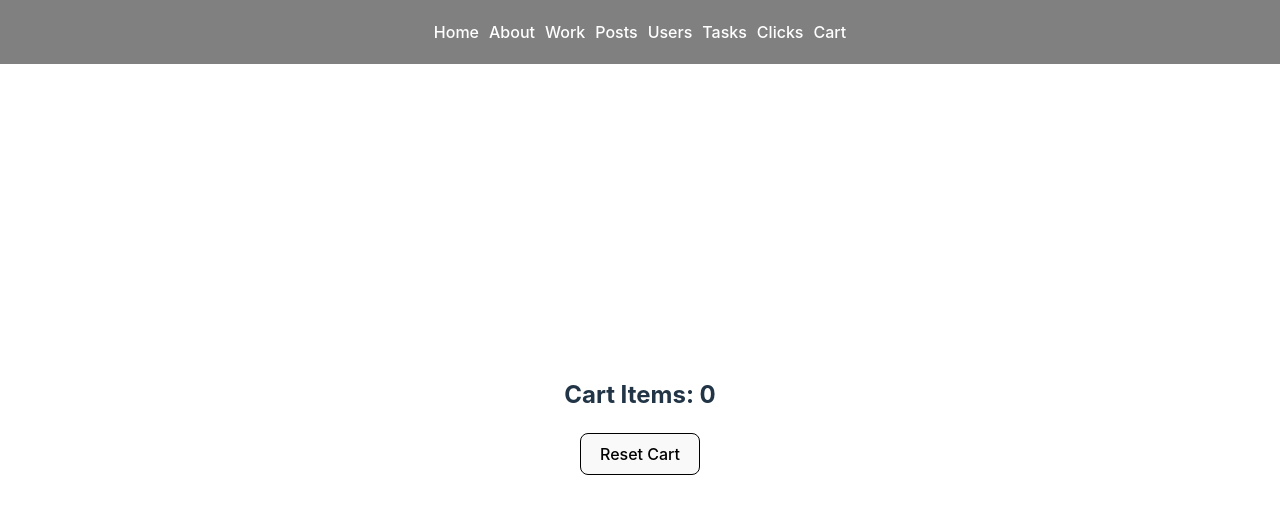
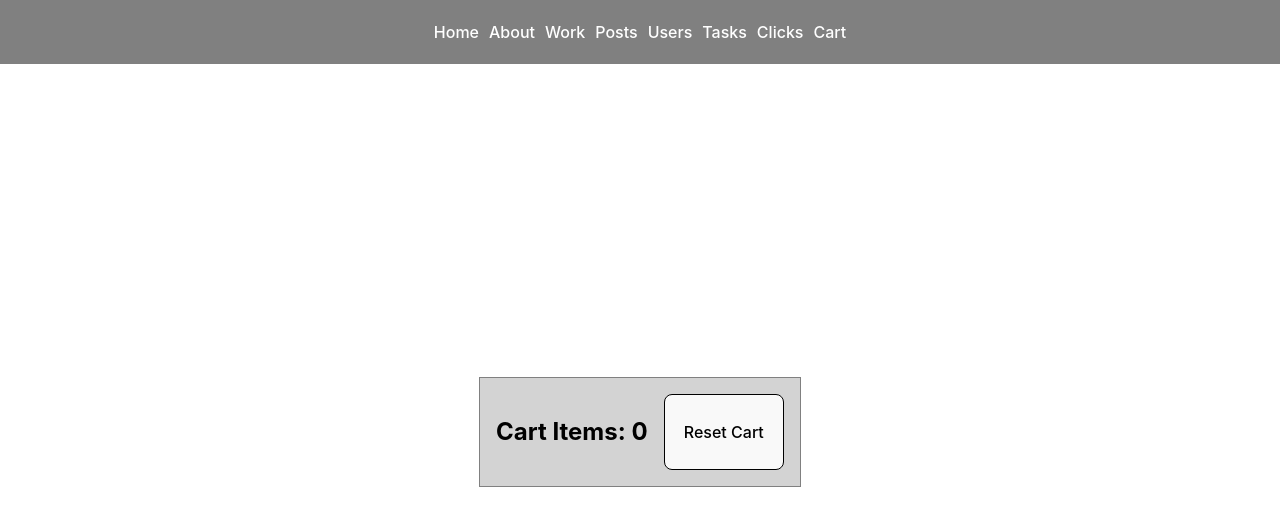
Before and after one commit to MarioSmilcic/reactCourse, a React (Vite) app: page /cart in a window 1280 px wide. Shown: the top 526 px of the page. Built offline with nearby package versions, Linux system fonts and the light colour scheme.

Commit message:
changed style in cart component

```diff
--- a/src/features/Cart/Cart.css
+++ b/src/features/Cart/Cart.css
@@ -12,3 +12,14 @@
   background: #f9f7f1;
   color: #2f2f2f;
 }
+
+.cartState {
+  border: 1px solid gray;
+  padding: 1em;
+  margin-top: 2em;
+  background: lightgray;
+  color: black;
+  display: flex;
+  gap: 1em;
+  justify-content: space-between;
+}
--- a/src/features/Cart/Cart.jsx
+++ b/src/features/Cart/Cart.jsx
@@ -9,10 +9,12 @@ const Cart = () => {
 
   return (
     <div>
-      <h2>Cart Items: {clicks}</h2>
-      <button onClick={() => resetCart() & resetClicksCount()}>
-        Reset Cart
-      </button>
+      <div className="cartState">
+        <h2>Cart Items: {clicks}</h2>
+        <button onClick={() => resetCart() & resetClicksCount()}>
+          Reset Cart
+        </button>
+      </div>
       <div>
         {cart.map((cart) => (
           <div key={cart.id} className="cart">
```
